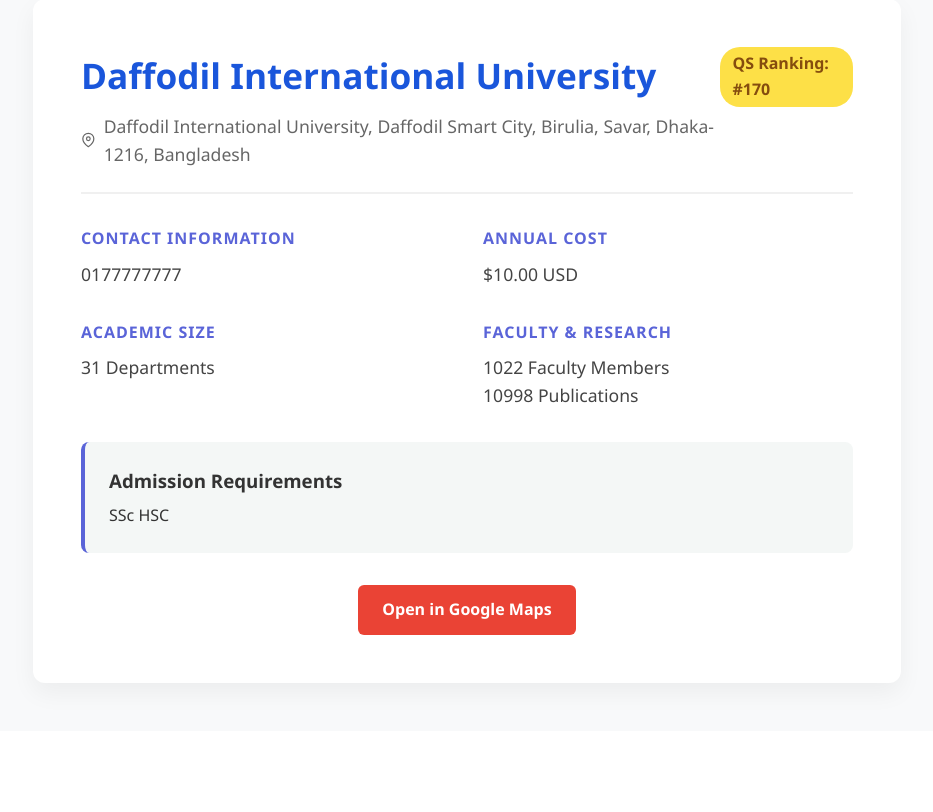
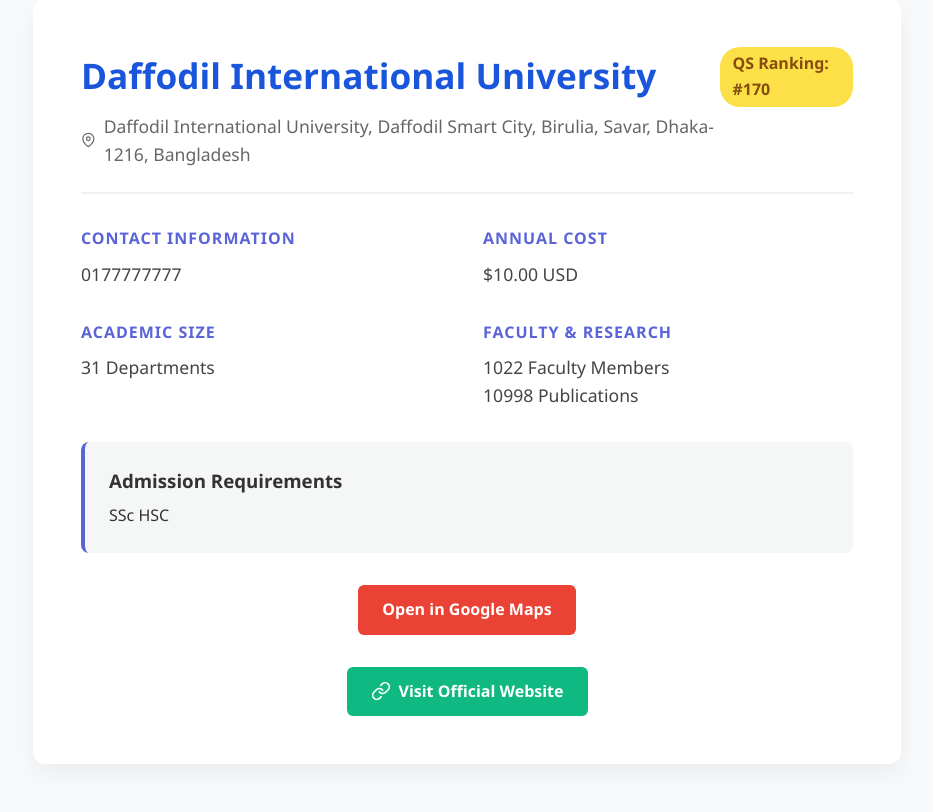
Before and after one commit to sowr0v/UniHub, a Django app: page /university/2/ in a window 1280 px wide. Shown: the part 161-973 px from the top of the page, without its empty margins (173-1106 px from the left). Before the commit the page ends 855 px from the top, so only its background shows below. Run offline with Django 5.2, Linux system fonts and the light colour scheme; data comes from the database, SQL or seed files in the repository; both versions use the stored data as it was after the commit.

Commit message:
fixing some bug in the homepage

```diff
--- a/templates/university_detail.html
+++ b/templates/university_detail.html
@@ -6,6 +6,19 @@
     <title>{{ university.name }} - Uni-Hub</title>
     <style>
         /* STRICTLY PURE CSS */
+        .btn-website {
+    display: inline-flex;
+    align-items: center;
+    gap: 8px;
+    background: #10b981; /* A nice success green */
+    color: white;
+    padding: 12px 24px;
+    text-decoration: none;
+    border-radius: 6px;
+    font-weight: bold;
+    transition: background 0.2s;
+}
+.btn-website:hover { background: #059669; }
         * { margin: 0; padding: 0; box-sizing: border-box; font-family: 'Segoe UI', Tahoma, Geneva, Verdana, sans-serif; }
         body { background-color: #f8f9fa; color: #333; line-height: 1.6; }
 
@@ -95,6 +108,15 @@
                 </a>
             </div>
             {% endif %}
+            {% if university.website %}
+<div style="margin-top: 2rem; text-align: center;">
+    <a href="{{ university.website }}" target="_blank" class="btn-website">
+        <!-- Tiny link icon -->
+        <svg width="20" height="20" viewBox="0 0 24 24" fill="none" stroke="currentColor" stroke-width="2" stroke-linecap="round" stroke-linejoin="round"><path d="M10 13a5 5 0 0 0 7.54.54l3-3a5 5 0 0 0-7.07-7.07l-1.72 1.71"></path><path d="M14 11a5 5 0 0 0-7.54-.54l-3 3a5 5 0 0 0 7.07 7.07l1.71-1.71"></path></svg>
+        Visit Official Website
+    </a>
+</div>
+{% endif %}
 
         </div>
     </div>
--- a/universities/models.py
+++ b/universities/models.py
@@ -14,6 +14,12 @@ class University(models.Model):
     created_at = models.DateTimeField(auto_now_add=True)
     updated_at = models.DateTimeField(auto_now=True)
     google_maps_link = models.URLField(max_length=500, blank=True, null=True)
+    website = models.URLField(max_length=500, blank=True, null=True)
+    CREDIT_CHOICES = [
+        ('Open', 'Open Credit'),
+        ('Closed', 'Closed Credit'),
+    ]
+    credit_system = models.CharField(max_length=10, choices=CREDIT_CHOICES, blank=True, null=True)
 
     def __str__(self):
         return self.name
--- a/universities/views.py
+++ b/universities/views.py
@@ -35,6 +35,11 @@ def home(request):
     institution_type = request.GET.get('institution_type')
     if institution_type:
         universities = universities.filter(institution_type__icontains=institution_type)
+    #6.Sorting By Credit
+    credit_system = request.GET.get('credit_system')
+    if credit_system:
+        # This matches the database field to the dropdown choice
+        universities = universities.filter(credit_system=credit_system)
 
     # --- END NEW FILTERS ---
 
@@ -53,6 +58,7 @@ def home(request):
     return render(request, 'home.html', context)
 
 
+
 def university_detail(request, uni_id):
     # Fetch the specific university or return a 404 error if it doesn't exist
     university = get_object_or_404(University, id=uni_id)
```
Also changed, not shown: custom_admin/forms.py (+14 -2 lines), templates/home.html (+21 -8 lines), db.sqlite3, universities/migrations/0005_university_close_credit_university_open_credit_and_more.py (added), universities/migrations/0006_remove_university_close_credit_and_more.py (added).
